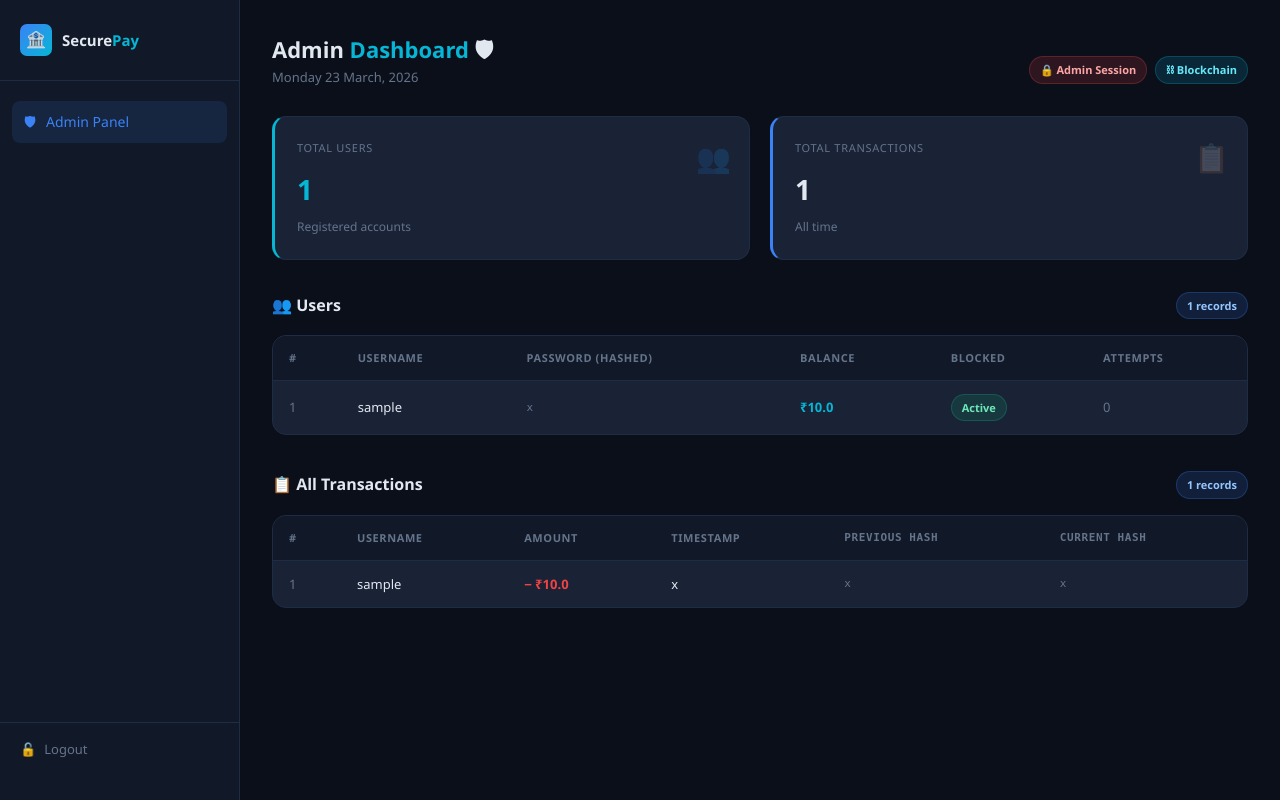
After one commit to KaushikGagan/Mini-Project, a Flask app: page /admin_dashboard in a window 1280 px wide. The commit adds this page. Run offline with Flask 3, Linux system fonts and the light colour scheme; the visitor is signed in with stand-in values (Sample User, id 1); tables that the repository leaves empty hold one stand-in row (values such as "Sample post").

Commit message:
add admin panel with session auth

```diff
--- a/app.py
+++ b/app.py
@@ -302,6 +302,39 @@ def success():
     return render_template("app.html", page="success", block_hash=block_hash)
 
 
+# ---------------- ADMIN ----------------
+ADMIN_ID       = "miniproject0511"
+ADMIN_PASS_HASH = hashlib.sha256("miniproject@123".encode()).hexdigest()
+
+
+@app.route('/admin', methods=['GET', 'POST'])
+def admin_login():
+    error = ""
+    if request.method == 'POST':
+        uid  = request.form.get('username', '')
+        pwd  = request.form.get('password', '')
+        if uid == ADMIN_ID and hashlib.sha256(pwd.encode()).hexdigest() == ADMIN_PASS_HASH:
+            session['admin'] = True
+            return redirect('/admin_dashboard')
+        error = "Invalid admin credentials."
+    return render_template("admin.html", error=error)
+
+
+@app.route('/admin_dashboard')
+def admin_dashboard():
+    if not session.get('admin'):
+        return redirect('/admin')
+    users        = User.query.all()
+    transactions = Transaction.query.order_by(Transaction.id.desc()).all()
+    return render_template("admin_dashboard.html", users=users, transactions=transactions)
+
+
+@app.route('/admin_logout')
+def admin_logout():
+    session.pop('admin', None)
+    return redirect('/admin')
+
+
 # ---------------- MAIN ----------------
 with app.app_context():
     db.create_all()
--- a/static/style.css
+++ b/static/style.css
@@ -265,6 +265,7 @@ a:hover { color: var(--accent2); }
 .badge-blue  { background: rgba(59,130,246,.15); color: #93c5fd; border: 1px solid rgba(59,130,246,.25); }
 .badge-green { background: rgba(16,185,129,.15); color: #6ee7b7; border: 1px solid rgba(16,185,129,.25); }
 .badge-cyan  { background: rgba(6,182,212,.15);  color: #67e8f9; border: 1px solid rgba(6,182,212,.25); }
+.badge-red   { background: rgba(239,68,68,.15);  color: #fca5a5; border: 1px solid rgba(239,68,68,.25); }
 
 /* ── Footer ── */
 .auth-footer {
--- /dev/null
+++ b/templates/admin_dashboard.html
@@ -0,0 +1,148 @@
+<!DOCTYPE html>
+<html lang="en">
+<head>
+<meta charset="UTF-8">
+<meta name="viewport" content="width=device-width, initial-scale=1.0">
+<meta name="robots" content="noindex, nofollow">
+<title>SecurePay — Admin Dashboard</title>
+<link rel="icon" href="/static/favicon.ico" type="image/x-icon">
+<link rel="stylesheet" href="/static/style.css">
+</head>
+<body>
+<div class="dash-wrap">
+
+  <!-- Sidebar -->
+  <aside class="sidebar">
+    <div class="sb-brand">
+      <div class="logo-icon">🏦</div>
+      <div class="brand-name">Secure<span>Pay</span></div>
+    </div>
+    <nav class="sb-nav">
+      <a href="/admin_dashboard" class="active"><span>🛡</span> Admin Panel</a>
+    </nav>
+    <div class="sb-footer">
+      <a href="/admin_logout"><span>🔓</span> Logout</a>
+    </div>
+  </aside>
+
+  <!-- Main -->
+  <main class="dash-main">
+
+    <div class="dash-topbar">
+      <div>
+        <div class="greeting">Admin <span>Dashboard</span> 🛡</div>
+        <div class="date-tag" id="live-date"></div>
+      </div>
+      <div class="security-badges">
+        <span class="badge badge-red">🔒 Admin Session</span>
+        <span class="badge badge-cyan">⛓ Blockchain</span>
+      </div>
+    </div>
+
+    <!-- Stat cards -->
+    <div class="cards-row" style="margin-bottom:32px;">
+      <div class="stat-card balance">
+        <div class="card-icon">👥</div>
+        <div class="card-label">Total Users</div>
+        <div class="card-value">{{ users | length }}</div>
+        <div class="card-sub">Registered accounts</div>
+      </div>
+      <div class="stat-card txn-count">
+        <div class="card-icon">📋</div>
+        <div class="card-label">Total Transactions</div>
+        <div class="card-value">{{ transactions | length }}</div>
+        <div class="card-sub">All time</div>
+      </div>
+    </div>
+
+    <!-- Users Table -->
+    <div class="section-header">
+      <h3>👥 Users</h3>
+      <span class="badge badge-blue">{{ users | length }} records</span>
+    </div>
+
+    <div class="txn-table-wrap" style="margin-bottom:36px;">
+      {% if users %}
+      <table class="txn-table">
+        <thead>
+          <tr>
+            <th>#</th>
+            <th>Username</th>
+            <th>Password (hashed)</th>
+            <th>Balance</th>
+            <th>Blocked</th>
+            <th>Attempts</th>
+          </tr>
+        </thead>
+        <tbody>
+          {% for u in users %}
+          <tr>
+            <td style="color:var(--muted);">{{ loop.index }}</td>
+            <td>{{ u.username }}</td>
+            <td class="hash-cell" title="{{ u.password }}">{{ u.password }}</td>
+            <td style="color:var(--accent2); font-weight:600;">₹{{ u.balance }}</td>
+            <td>
+              {% if u.blocked %}
+              <span class="badge badge-red">Blocked</span>
+              {% else %}
+              <span class="badge badge-green">Active</span>
+              {% endif %}
+            </td>
+            <td style="color:var(--muted);">{{ u.attempts }}</td>
+          </tr>
+          {% endfor %}
+        </tbody>
+      </table>
+      {% else %}
+      <div class="empty-state">
+        <div class="empty-icon">👥</div>
+        <div>No users registered yet.</div>
+      </div>
+      {% endif %}
+    </div>
+
+    <!-- Transactions Table -->
+    <div class="section-header">
+      <h3>📋 All Transactions</h3>
+      <span class="badge badge-blue">{{ transactions | length }} records</span>
+    </div>
+
+    <div class="txn-table-wrap">
+      {% if transactions %}
+      <table class="txn-table">
+        <thead>
+          <tr>
+            <th>#</th>
+            <th>Username</th>
+            <th>Amount</th>
+            <th>Timestamp</th>
+            <th class="hash-cell">Previous Hash</th>
+            <th class="hash-cell">Current Hash</th>
+          </tr>
+        </thead>
+        <tbody>
+          {% for txn in transactions %}
+          <tr>
+            <td style="color:var(--muted);">{{ loop.index }}</td>
+            <td>{{ txn.username }}</td>
+            <td class="amount-cell">− ₹{{ txn.amount }}</td>
+            <td>{{ txn.timestamp }}</td>
+            <td class="hash-cell" title="{{ txn.previous_hash }}">{{ txn.previous_hash }}</td>
+            <td class="hash-cell" title="{{ txn.current_hash }}">{{ txn.current_hash }}</td>
+          </tr>
+          {% endfor %}
+        </tbody>
+      </table>
+      {% else %}
+      <div class="empty-state">
+        <div class="empty-icon">📭</div>
+        <div>No transactions yet.</div>
+      </div>
+      {% endif %}
+    </div>
+
+  </main>
+</div>
+<script src="/static/script.js"></script>
+</body>
+</html>
```
Also changed, not shown: templates/admin.html (added, +59 -0 lines).
